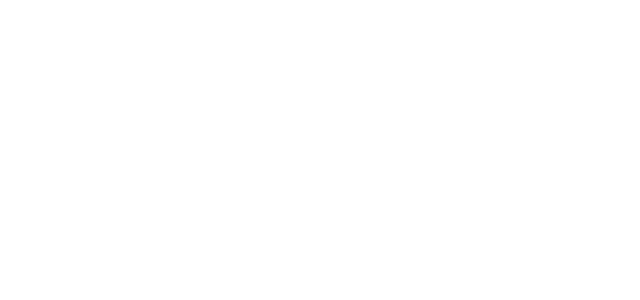
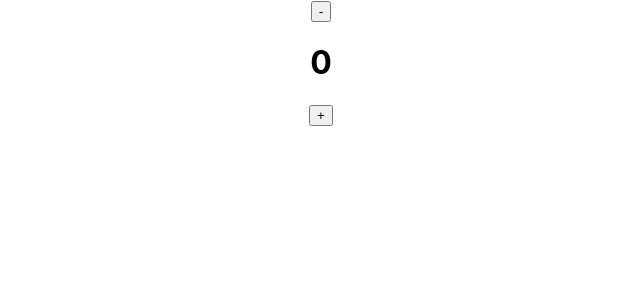
Before and after one commit to DHANIYEL/React-project-FlixMovies-movies-castPlatform, a React (Create React App) app: page / in a window 1280 px wide. Shown: the top 300 px of the page, without its empty margins (319-959 px from the left). Built offline with nearby package versions, Linux system fonts and the light colour scheme.

Commit message:
Onclick prevCount  +1

```diff
--- a/src/App.js
+++ b/src/App.js
@@ -1,7 +1,19 @@
 import "./App.css";
+import { useState } from "react";
 
-function App() {
-  return <div className="App"></div>;
-}
+const App = () => {
+  const [counter, setCounter] = useState(0);
+  return (
+    <div className="App">
+      <button onClick={() => setCounter((prevCount) => prevCount - 1)}>
+        -
+      </button>
+      <h1>{counter}</h1>
+      <button onClick={() => setCounter((prevCount) => prevCount + 1)}>
+        +
+      </button>
+    </div>
+  );
+};
 
 export default App;
```
